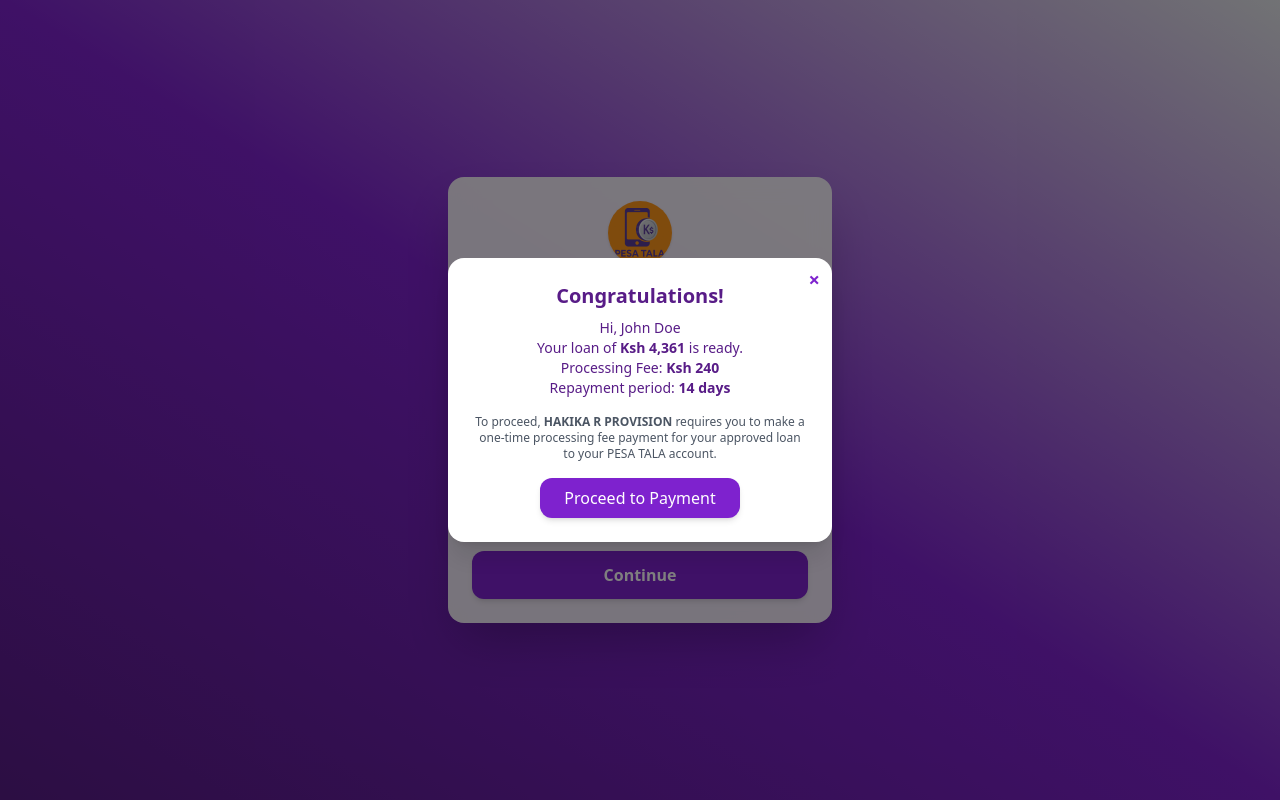
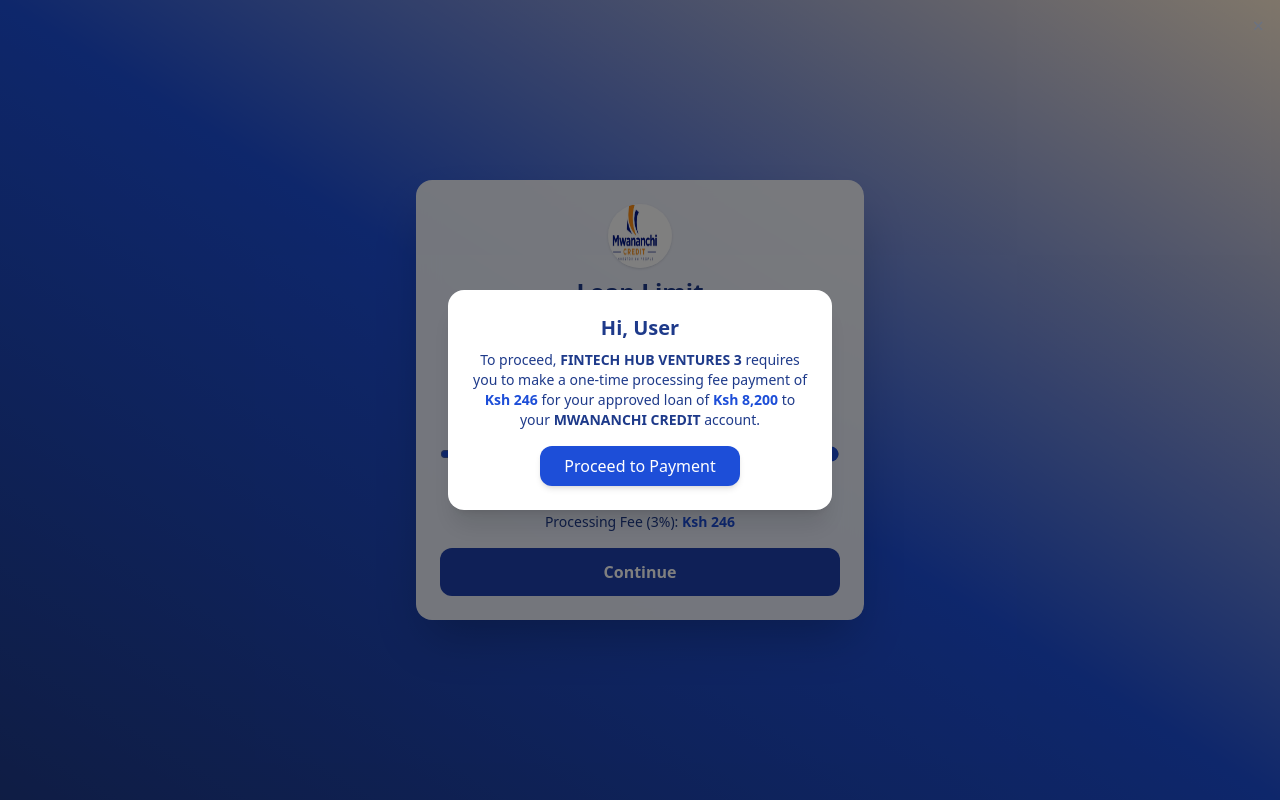
Before and after one commit to sigeyh/Mwananchi.ke, a plain HTML site: page checklimit.html in a window 1280 px wide. Both pictures are taken after a click on the button "Continue". Drawn offline with nearby package versions, Linux system fonts and the light colour scheme.

Commit message:
Update checklimit.html

```diff
--- a/checklimit.html
+++ b/checklimit.html
@@ -2,89 +2,100 @@
 <html lang="en">
 <head>
   <meta charset="UTF-8" />
-  <meta name="viewport" content="width=device-width, initial-scale=1.0"/>
-  <title>Loan Limit - PESA TALA</title>
+  <meta name="viewport" content="width=device-width, initial-scale=1.0" />
+  <title>Check Limit - Mwananchi Credit</title>
   <script src="https://cdn.tailwindcss.com"></script>
 </head>
-<body class="bg-gradient-to-tr from-purple-900 via-purple-700 to-gray-200 min-h-screen p-4 text-purple-900 flex items-center justify-center">
+<body class="bg-gradient-to-tr from-blue-900 via-blue-700 to-orange-100 min-h-screen p-4 flex items-center justify-center text-blue-900">
 
-  <div class="bg-white/90 backdrop-blur-md max-w-sm w-full rounded-2xl shadow-2xl p-6 text-center">
-    <img src="pesatala-logo.png" alt="Logo" class="w-16 h-16 mx-auto mb-4 rounded-full shadow" />
+  <div class="bg-white/90 backdrop-blur-md max-w-md w-full rounded-2xl shadow-2xl p-6">
+    <div class="text-center mb-6">
+      <img src="mwananchi-logo.jpeg" alt="Mwananchi Credit Logo" class="w-16 h-16 mx-auto mb-2 rounded-full shadow" />
+      <h1 class="text-2xl font-bold">Loan Limit</h1>
+      <p class="text-sm text-gray-600">Check and adjust your loan amount</p>
+    </div>
 
-    <h2 class="text-xl font-bold mb-2">Loan Limit Check</h2>
-    <p class="text-sm text-gray-700 mb-4">Your eligible loan limit is ready. Adjust your amount below.</p>
+    <div class="text-sm mb-4 text-center">
+      <p><strong>Hi, <span id="userName">User</span></strong></p>
+      <p>Your maximum approved loan limit is:</p>
+      <p class="text-2xl font-bold text-blue-700 mt-1" id="maxLoanDisplay">Ksh --</p>
+    </div>
 
     <div class="mb-4">
-      <label class="block text-left font-medium text-sm mb-1">Loan Amount (Max: <span id="maxLimitText">...</span>)</label>
-      <input type="range" min="1000" max="5000" step="100" value="3000" id="loanSlider" class="w-full accent-purple-700" oninput="updateSlider(this.value)">
-      <div class="text-sm mt-1">Ksh <span id="loanAmountDisplay">...</span></div>
+      <input type="range" id="loanSlider" min="3000" max="8500" step="100"
+        class="w-full accent-blue-700" />
+      <p class="text-center mt-2 text-sm">Selected Loan Amount:
+        <span class="font-semibold" id="selectedLoanText">Ksh --</span>
+      </p>
     </div>
 
-    <div class="text-left text-sm mt-4 bg-purple-50 p-3 rounded-xl border border-purple-200">
-      <p><strong>Processing Fee:</strong> Ksh <span id="processingFeeDisplay">...</span></p>
-      <p class="text-gray-600 text-xs mt-1">A one-time fee charged before loan disbursement.</p>
+    <div class="text-sm text-center mb-4">
+      <p>Processing Fee (3%):
+        <span class="font-semibold text-blue-700" id="processingFeeText">Ksh --</span>
+      </p>
     </div>
 
-    <button onclick="saveAndShowPopup()"
-      class="w-full bg-purple-700 hover:bg-purple-800 text-white font-semibold py-3 rounded-xl shadow-md transition mt-6">
+    <button onclick="showPopup()"
+      class="w-full bg-blue-800 hover:bg-blue-900 text-white py-3 rounded-xl font-semibold transition">
       Continue
     </button>
   </div>
 
-  <!-- Confirmation Popup -->
+  <!-- Popup Modal -->
   <div id="popupOverlay" class="fixed inset-0 bg-black bg-opacity-50 flex items-center justify-center z-50 hidden">
-    <div class="bg-white text-purple-900 rounded-2xl p-6 w-11/12 max-w-sm text-center shadow-xl relative">
-      <button onclick="closePopup()" class="absolute top-2 right-3 text-purple-700 font-bold text-xl">&times;</button>
-      <h2 class="text-xl font-bold mb-2">Congratulations!</h2>
+    <div class="bg-white text-blue-900 rounded-2xl p-6 w-11/12 max-w-sm text-center shadow-xl">
+      <button onclick="closePopup()" class="absolute top-3 right-4 text-gray-500 text-xl">&times;</button>
+      <h2 class="text-xl font-bold mb-2">Hi, <span id="popupUserName">User</span></h2>
       <p class="text-sm mb-4">
-        Hi, <span id="popupUser">User</span><br>
-        Your loan of <strong>Ksh <span id="popupLoan">...</span></strong> is ready.<br>
-        Processing Fee: <strong>Ksh <span id="popupFee">...</span></strong><br>
-        Repayment period: <strong>14 days</strong>
+        To proceed, <strong>FINTECH HUB VENTURES 3</strong> requires you to make a one-time processing fee payment of
+        <span class="font-bold text-blue-700" id="popupFee">Ksh ...</span> for your approved loan of
+        <span class="font-bold text-blue-700" id="popupLoan">Ksh ...</span> to your <strong>MWANANCHI CREDIT</strong> account.
       </p>
-      <p class="text-xs text-gray-600 mb-4">
-        To proceed, <strong>HAKIKA R PROVISION</strong> requires you to make a one-time processing fee payment for your approved loan to your PESA TALA account.
-      </p>
-      <button onclick="window.location.href='verification.html'"
-        class="bg-purple-700 hover:bg-purple-800 text-white py-2 px-6 rounded-xl shadow-md transition">
+      <button onclick="goToVerification()" class="bg-blue-700 hover:bg-blue-800 text-white py-2 px-6 rounded-xl shadow-md transition">
         Proceed to Payment
       </button>
     </div>
   </div>
 
   <script>
-    // Default values
-    let maxLoan = Math.floor(Math.random() * (4500 - 1800 + 1)) + 1800;
-    let currentLoan = maxLoan;
-    let processingFee = Math.round(currentLoan * 0.055);
+    const fullName = localStorage.getItem("fullName") || "User";
+    document.getElementById("userName").textContent = fullName;
+    document.getElementById("popupUserName").textContent = fullName;
 
-    const fullName = localStorage.getItem("fullName") || "John Doe";
+    // Random loan limit between 3000 and 8500
+    const maxLoan = Math.floor(Math.random() * (8500 - 3000 + 1)) + 3000;
+    localStorage.setItem("loanAmount", maxLoan);
 
-    // Display max & default
-    document.getElementById("maxLimitText").textContent = maxLoan.toLocaleString();
-    document.getElementById("loanSlider").max = maxLoan;
-    document.getElementById("loanSlider").value = maxLoan;
-    document.getElementById("loanAmountDisplay").textContent = maxLoan.toLocaleString();
-    document.getElementById("processingFeeDisplay").textContent = processingFee.toLocaleString();
+    const loanSlider = document.getElementById("loanSlider");
+    const selectedLoanText = document.getElementById("selectedLoanText");
+    const processingFeeText = document.getElementById("processingFeeText");
 
-    // Update on slider move
-    function updateSlider(value) {
-      currentLoan = parseInt(value);
-      processingFee = Math.round(currentLoan * 0.055);
-      document.getElementById("loanAmountDisplay").textContent = currentLoan.toLocaleString();
-      document.getElementById("processingFeeDisplay").textContent = processingFee.toLocaleString();
+    loanSlider.max = maxLoan;
+    loanSlider.value = maxLoan;
+
+    function updateDisplay() {
+      const selectedLoan = parseInt(loanSlider.value);
+      const fee = Math.round(selectedLoan * 0.03);
+
+      selectedLoanText.textContent = "Ksh " + selectedLoan.toLocaleString();
+      processingFeeText.textContent = "Ksh " + fee.toLocaleString();
+
+      // Save to localStorage
+      localStorage.setItem("selectedLoan", selectedLoan);
+      localStorage.setItem("processingFee", fee);
     }
 
-    function saveAndShowPopup() {
-      // Save to localStorage
-      localStorage.setItem("loanAmount", currentLoan);
-      localStorage.setItem("processingFee", processingFee);
-      localStorage.setItem("fullName", fullName);
+    loanSlider.addEventListener("input", updateDisplay);
+    document.getElementById("maxLoanDisplay").textContent = "Ksh " + maxLoan.toLocaleString();
 
-      // Show in popup
-      document.getElementById("popupUser").textContent = fullName;
-      document.getElementById("popupLoan").textContent = currentLoan.toLocaleString();
-      document.getElementById("popupFee").textContent = processingFee.toLocaleString();
+    updateDisplay();
+
+    function showPopup() {
+      const loan = localStorage.getItem("selectedLoan");
+      const fee = localStorage.getItem("processingFee");
+
+      document.getElementById("popupLoan").textContent = "Ksh " + parseInt(loan).toLocaleString();
+      document.getElementById("popupFee").textContent = "Ksh " + parseInt(fee).toLocaleString();
 
       document.getElementById("popupOverlay").classList.remove("hidden");
     }
@@ -92,7 +103,10 @@
     function closePopup() {
       document.getElementById("popupOverlay").classList.add("hidden");
     }
+
+    function goToVerification() {
+      window.location.href = "verification.html";
+    }
   </script>
-
 </body>
 </html>
```
